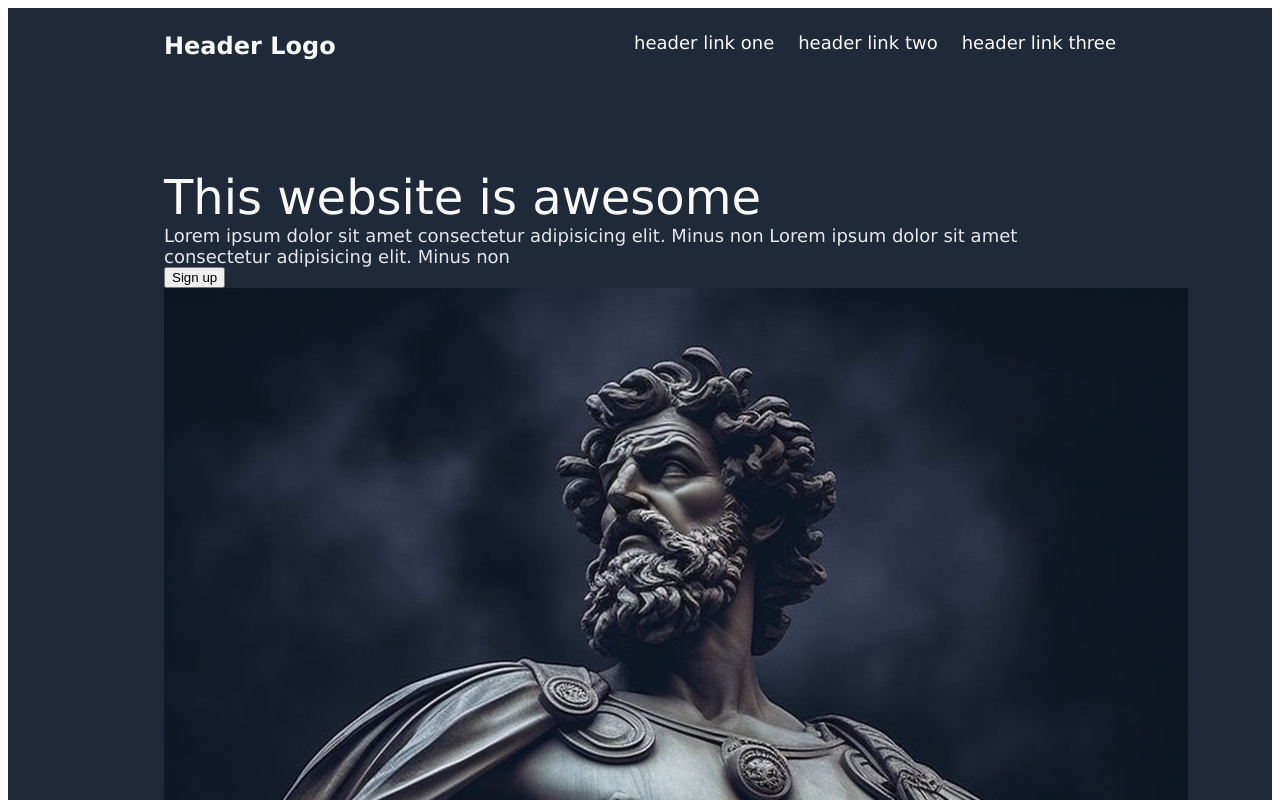
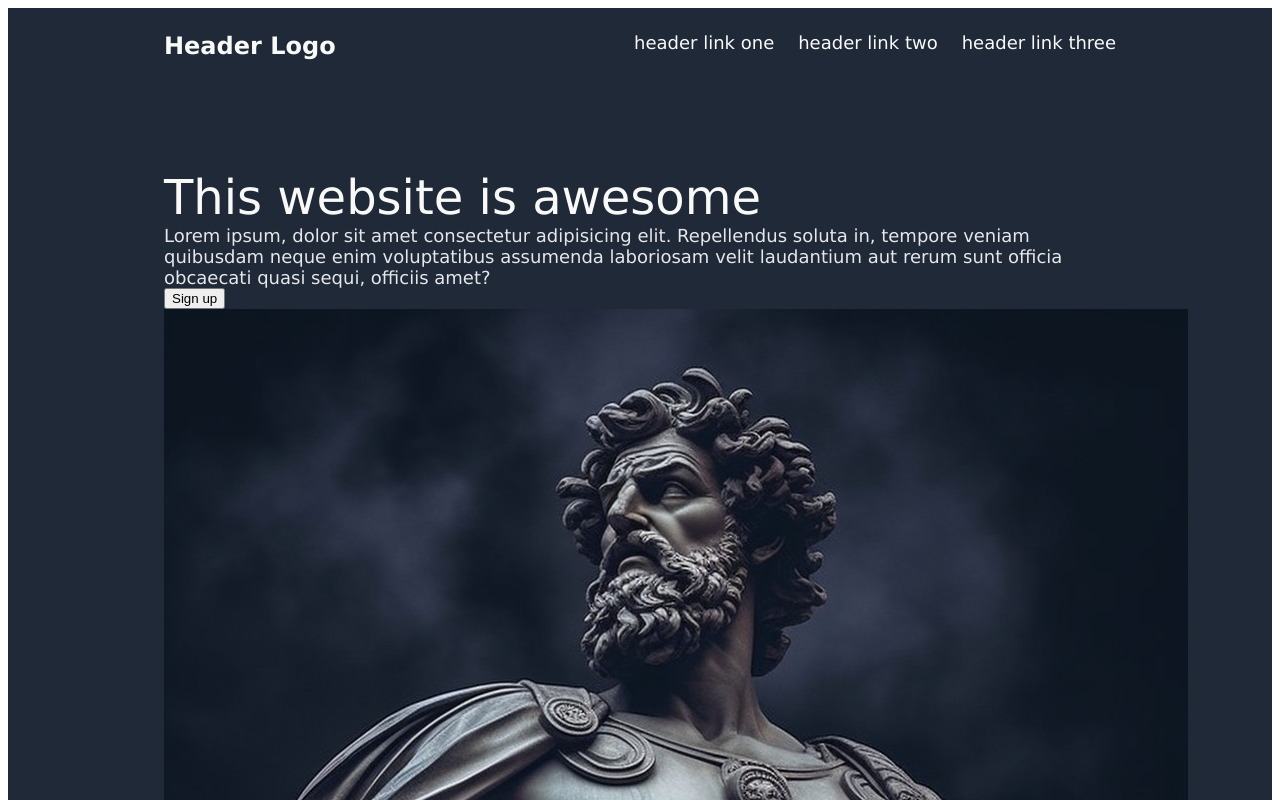
Before and after one commit to mvttn/landing-page, a plain HTML site: page index.html in a window 1280 px wide. Shown: the top 800 px of the page. Drawn offline with Linux system fonts and the light colour scheme.

Commit message:
Add containers in dark

```diff
--- a/index.html
+++ b/index.html
@@ -18,13 +18,19 @@
           </ul>
         </div>
       </div>
-      <div class="emphasised">This website is awesome</div>
-      <div class="subtext">
-        Lorem ipsum dolor sit amet consectetur adipisicing elit. Minus non Lorem
-        ipsum dolor sit amet consectetur adipisicing elit. Minus non
+      <div class="container">
+        <div class="inner-container">
+          <div class="emphasised">This website is awesome</div>
+          <div class="subtext">
+            Lorem ipsum, dolor sit amet consectetur adipisicing elit.
+            Repellendus soluta in, tempore veniam quibusdam neque enim
+            voluptatibus assumenda laboriosam velit laudantium aut rerum sunt
+            officia obcaecati quasi sequi, officiis amet?
+          </div>
+          <button>Sign up</button>
+        </div>
+        <img src="Marcus Aurelius Statue.png" alt="Marcus Aurelius" />
       </div>
-      <button>Sign up</button>
-      <img src="Marcus Aurelius Statue.png" alt="Marcus Aurelius" />
     </div>
     <div class="light">
       <div class="info">Some random information.</div>
```
